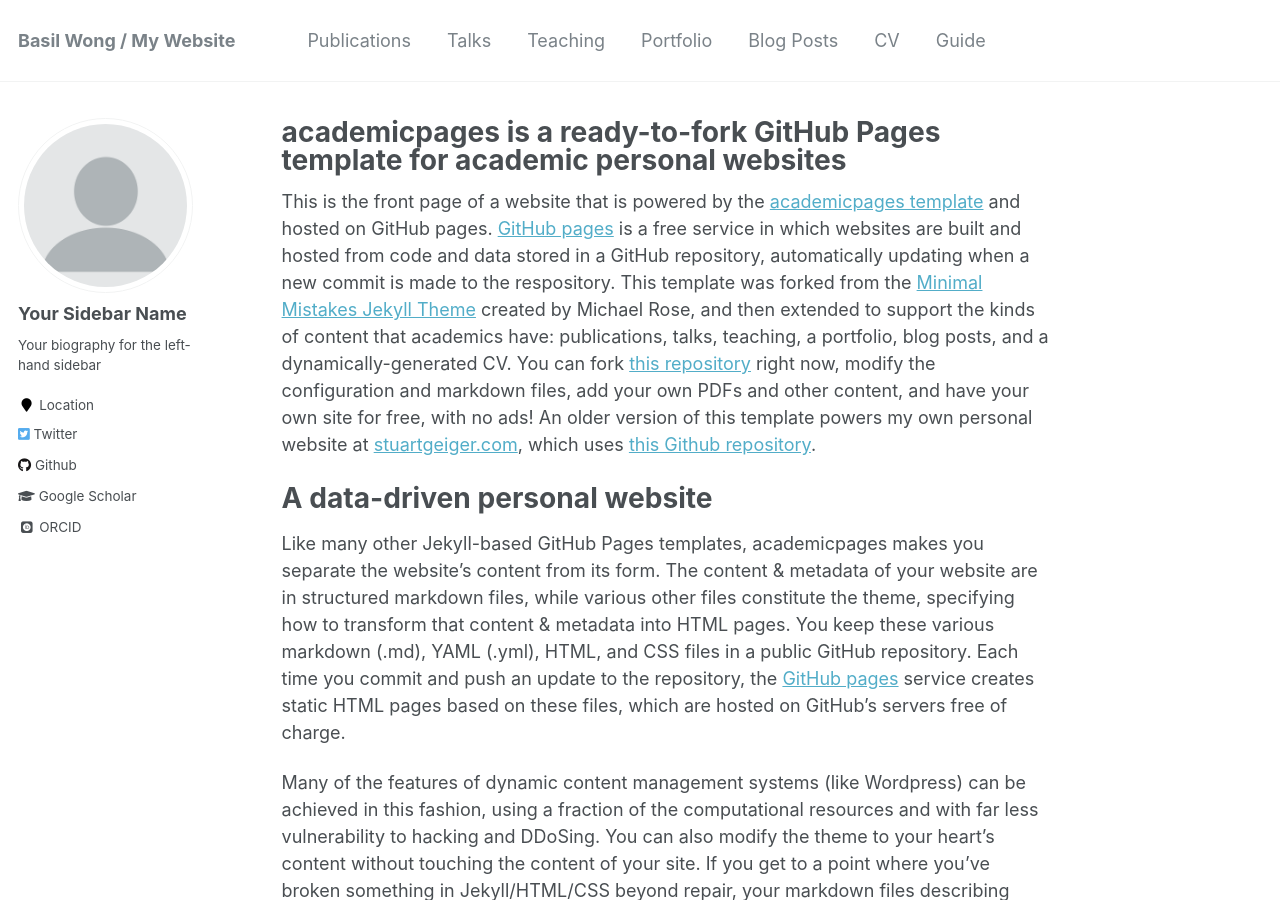
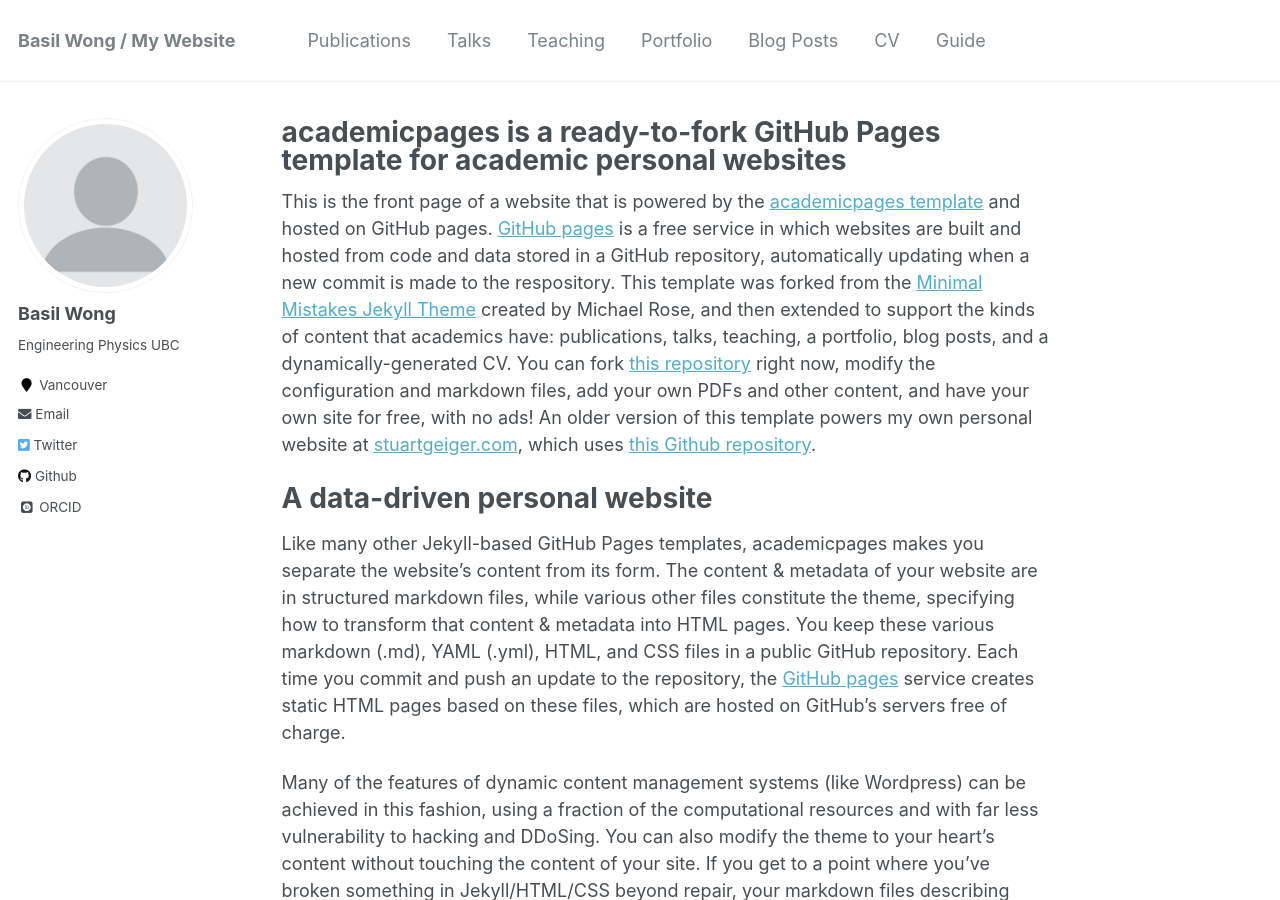
Before and after one commit to basilwong/basilwong.github.io, a Jekyll site: the page built from _pages/about.md, in a window 1280 px wide and 900 px high. Built offline with Jekyll 4.4.1, drawn with Linux system fonts in a browser that asks for light colours; some web fonts are replaced.

Commit message:
my website customization

```diff
--- a/_config.yml
+++ b/_config.yml
@@ -80,13 +80,13 @@
 
 # Site Author
 author:
-  name             : "Your Sidebar Name"
+  name             : "Basil Wong"
   avatar           : "profile.png"
-  bio              : "Your biography for the left-hand sidebar"
-  location         : "Location"
+  bio              : "Engineering Physics UBC"
+  location         : "Vancouver"
   employer         :
-  googlescholar    : "http://yourfullgooglescholarurl.com"
-  email            :
+  googlescholar    :
+  email            : wong.bas@gmail.com
   researchgate     :  # example: "https://www.researchgate.net/profile/yourprofile"
   uri              :
   bitbucket        :
@@ -95,7 +95,7 @@
   flickr           :
   facebook         :
   foursquare       :
-  github           : "academicpages"
+  github           : https://github.com/basilwong
   google_plus      :
   keybase          :
   instagram        :
```
